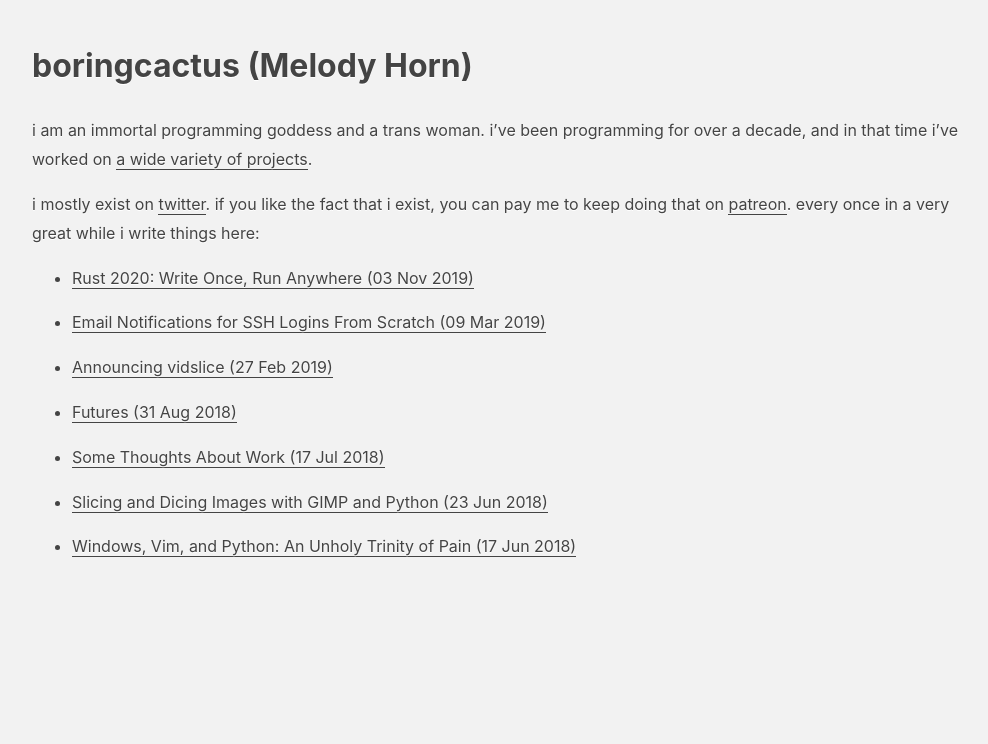
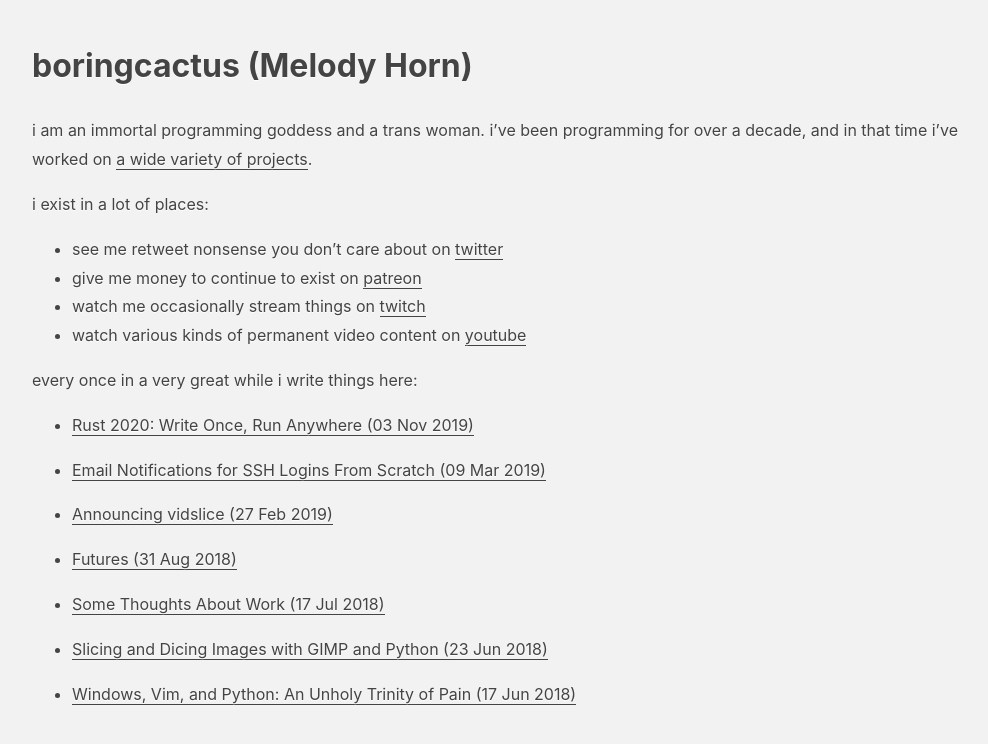
Before and after one commit to boringcactus/boringcactus.github.io, a Jekyll site: the page built from index.md, in a window 1280 px wide. Shown: the top 744 px of the page, without its empty margins (144-1132 px from the left). Built offline with Jekyll 4.4.1, drawn with Linux system fonts in a browser that asks for light colours.

Commit message:
add more social media links

```diff
--- a/index.md
+++ b/index.md
@@ -7,8 +7,12 @@ description: immortal programming goddess
 i am an immortal programming goddess and a trans woman.
 i've been programming for over a decade, and in that time i've worked on [a wide variety of projects]({% link projects.md %}).
 
-i mostly exist on [twitter](https://twitter.com/boring_cactus).
-if you like the fact that i exist, you can pay me to keep doing that on [patreon](https://www.patreon.com/boringcactus).
+i exist in a lot of places:
+- see me retweet nonsense you don't care about on [twitter](https://twitter.com/boring_cactus)
+- give me money to continue to exist on [patreon](https://www.patreon.com/boringcactus)
+- watch me occasionally stream things on [twitch](https://www.twitch.tv/boringcactus)
+- watch various kinds of permanent video content on [youtube](https://www.youtube.com/channel/UCw0N-UmLylMSnCtHZ7vagBw)
+
 every once in a very great while i write things here:
 
 {% for post in site.posts %}
```
